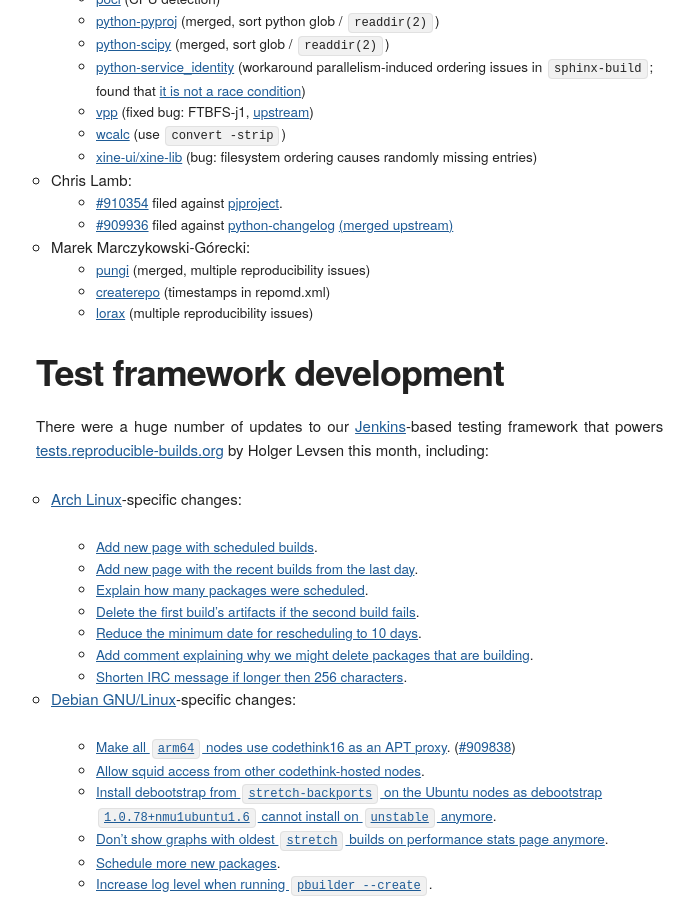
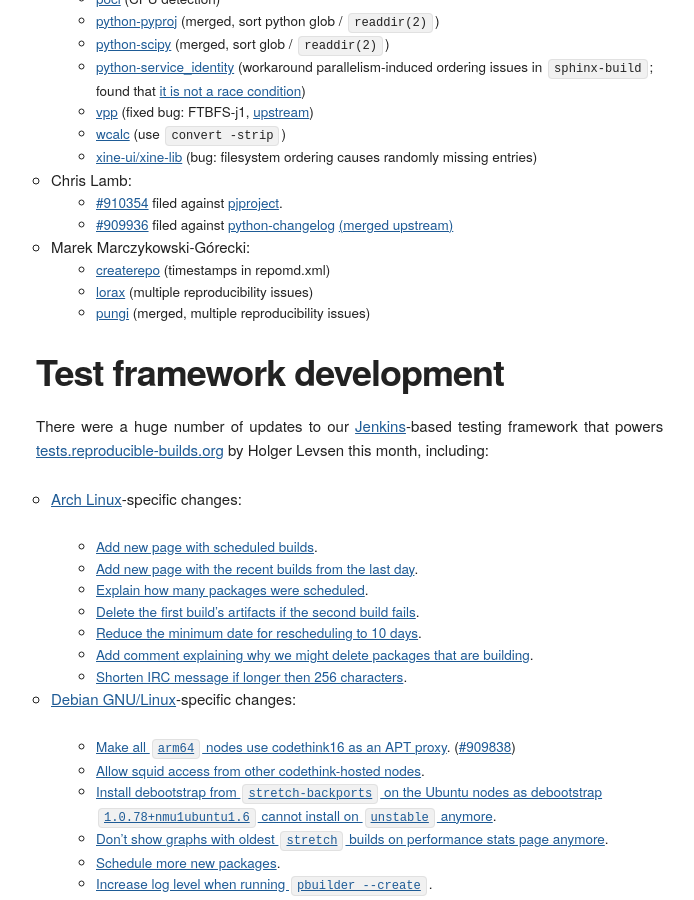
Before and after one commit to prototypefund/reproducible-website, a Jekyll site: the page built from _blog/posts/180.md, in a window 1280 px wide and 900 px high, scrolled down 1694 px. Shown: the whole window, without its empty margins (124-818 px from the left). Built offline with Jekyll 4.4.1, drawn with Linux system fonts in a browser that asks for light colours; some web fonts are replaced.

Commit message:
Reorder Marek's patches.

```diff
--- a/_blog/posts/180.md
+++ b/_blog/posts/180.md
@@ -51,9 +51,9 @@
     * [#909936](https://bugs.debian.org/909936) filed against [python-changelog](https://tracker.debian.org/pkg/python-changelog) [(merged upstream)](https://bitbucket.org/zzzeek/changelog/pull-requests/1/please-make-the-references-reproducible)
 
 * Marek Marczykowski-Górecki:
-    * [pungi](https://pagure.io/pungi/pull-request/1058) (merged, multiple reproducibility issues)
     * [createrepo](https://github.com/rpm-software-management/createrepo/pull/9) (timestamps in repomd.xml)
     * [lorax](https://github.com/weldr/lorax/pull/498) (multiple reproducibility issues)
+    * [pungi](https://pagure.io/pungi/pull-request/1058) (merged, multiple reproducibility issues)
 
 Test framework development
 --------------------------
```
